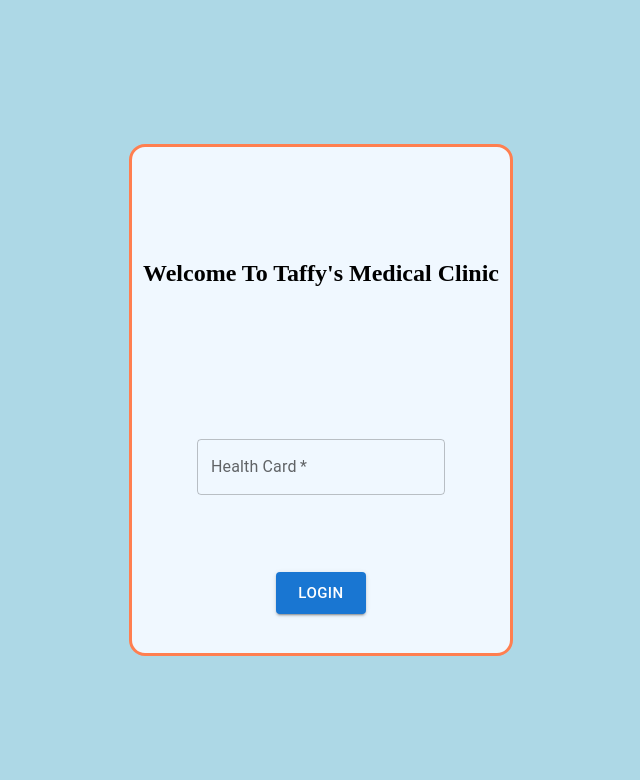
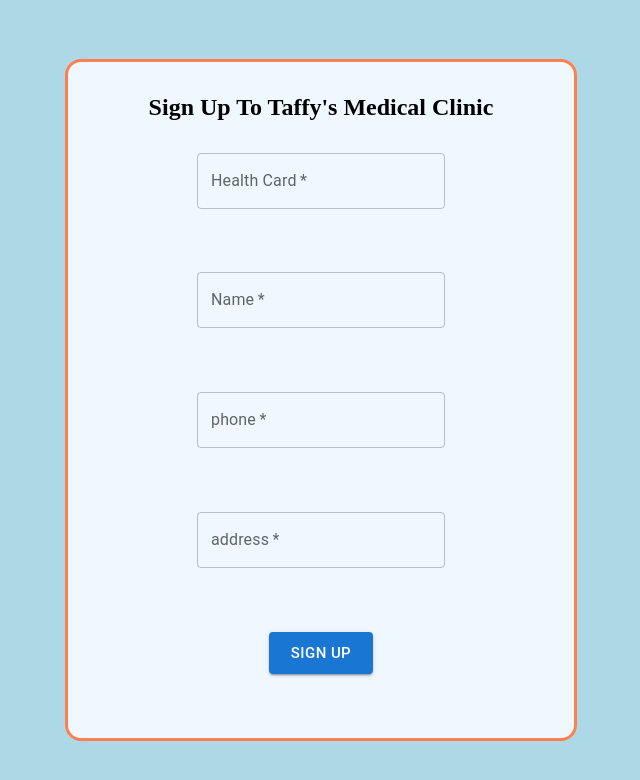
Before and after one commit to Muhammad-I-Hasan/Clinic-Booking-App, a React (Vite) app in the folder client/: page /signup in a window 1280 px wide. Before the commit this address led to /login. Shown: the top 780 px of the page, without its empty margins (319-959 px from the left). Built offline with nearby package versions, Linux system fonts and the light colour scheme.

Commit message:
finished sign up

```diff
--- a/client/package.json
+++ b/client/package.json
@@ -12,8 +12,10 @@
     "@mui/icons-material": "^5.11.16",
     "@mui/x-date-pickers": "^6.0.4",
     "dayjs": "^1.11.7",
+    "moment": "^2.29.4",
     "react": "^18.2.0",
     "react-dom": "^18.2.0",
+    "react-moment": "^1.1.3",
     "react-router-dom": "^6.10.0"
   },
   "devDependencies": {
--- a/client/src/App.jsx
+++ b/client/src/App.jsx
@@ -3,6 +3,7 @@ import './App.css'
 import Home from "./pages/Home"
 import Booking from "./pages/Booking/Booking"
 import Login from './pages/Login/Login'
+import SignUp from "./pages/SignUp/SignUp"
 import Manage from "./pages/Manage"
 import { Routes, Route } from "react-router-dom";
 import Topbar from "./components/Topbar"
@@ -21,6 +22,7 @@ function App() {
           <Route path="/manage" element={<Manage />} />
         </Route>
         <Route path="/login" element={<Login />} />
+        <Route path="/signup" element={<SignUp />} />
         <Route path="*" element={<h1>Error 404 Not Found</h1>} />
       </Routes>
     </div>
--- a/client/src/contexts/AuthContext.jsx
+++ b/client/src/contexts/AuthContext.jsx
@@ -12,8 +12,10 @@ export const AuthContext = createContext();
 export const authReducer = (state, action) => {
   switch (action.type) {
     case "LOGIN":
+      sessionStorage.setItem("user", JSON.stringify(action.payload));
       return { user: action.payload };
     case "LOGOUT":
+      sessionStorage.removeItem("user");
       return { user: null };
     default:
       return state;
@@ -34,24 +36,24 @@ export const AuthContextProvider = ({ children }) => {
     // console.log("current path " + location.pathname)
     const user = JSON.parse(sessionStorage.getItem("user"));
 
-    if(user){
+    if (user) {
       console.log("dispatching")
       dispatch({ type: "LOGIN", payload: user });
-    }else{
-      if(location.pathname != "/") {
-        sessionStorage.setItem("prevLocation", JSON.stringify(location.pathname));
-        navigate("/login");
-        // if (location.pathname == "/login") {
+    } else {
+      if (location.pathname != "/") {
+        if (location.pathname == "/login") {
+          // sessionStorage.setItem("prevLocation", JSON.stringify(location.pathname));
+          navigate("/login", {state: {prevLocation: location.pathname}});
 
-        //     localStorage.setItem("prevLocation", JSON.stringify("/"));
-        //     navigate("/login");
+        }
+        if (location.pathname == "/signup") {
+          navigate("/signup", {state: {prevLocation: location.pathname == "/signUp" || location.pathname == "/login" ? "/": location.pathname}})
+        }
+        else {
+          navigate("/login" , {state: {prevLocation: location.pathname == "/login" || location.pathname == "/signUp" ? "/": location.pathname}})
+        }
+      }
 
-        //   } else {
-
-        //   }
-        // console.log("pathname " + location.pathname)
-        // console.log("auth context navigate called")
-      }
     }
 
     // const user = JSON.parse(localStorage.getItem("user"));
--- a/client/src/hooks/useLogin.jsx
+++ b/client/src/hooks/useLogin.jsx
@@ -1,11 +1,16 @@
 import { useEffect, useState } from "react";
 import { useAuthContext } from "./useAuthContext";
 import { useNavigate } from "react-router-dom";
-
+import { useLocation } from "react-router-dom";
 const useLogin = () =>{
   const [error, setError] = useState(null);
   const [isLoading, setIsLoading] = useState(null);
   const { dispatch } = useAuthContext();
+  const location = useLocation()
+  const prev = location.state?.prevLocation
+  // console.log(prev)
+  // console.log("about to login")
+  // console.log(state)
   const navigate = useNavigate();
 
 
@@ -59,12 +64,12 @@ const useLogin = () =>{
 
 
     if(response.ok){
-        sessionStorage.setItem("user", JSON.stringify(json));
-        dispatch({ type: "LOGIN", payload: json });
+        // sessionStorage.setItem("user", JSON.stringify(json));
+        dispatch({ type: "LOGIN", payload: json[0] });
 
         // setIsLoading(false);
         // console.log("about to navigate")
-        navigate("/");
+        navigate(prev);
     }
 
 
--- /dev/null
+++ b/client/src/hooks/useSignUp.jsx
@@ -0,0 +1,50 @@
+import { useState } from "react"
+import { useAuthContext } from "./useAuthContext"
+import { useLocation, useNavigate } from "react-router"
+const useSignUp = () =>{
+
+  const navigate = useNavigate()
+  const [isLoading, setIsLoading] = useState(null)
+  const [error, setError] = useState(null)
+  const {dispatch} = useAuthContext()
+  const location = useLocation()
+  const prev = location.state?.prevLocation ? location.state?.prevLocation: "/"
+
+
+
+  const signUp = async (HCN, Name, Phone, Address) =>{
+    setIsLoading(false)
+    setError("")
+
+    const response = await fetch(
+      `http://localhost:3001/patients/`,
+      {
+        method: "POST",
+        headers: { "Content-Type": "application/json" },
+        body: JSON.stringify({ HCN, Name, Phone, Address }),
+      }
+    );
+
+
+    const json = await response.json();
+    console.log(json)
+    if (!response.ok) {
+      setIsLoading(false);
+      setError(json.message);
+    }
+
+    if (response.ok) {
+      console.log('hello')
+      // sessionStorage.setItem("user", JSON.stringify(json[0]));
+      dispatch({ type: "LOGIN", payload: json[0] });
+      setIsLoading(false);
+      console.log("navigating to + " + prev)
+      navigate(prev);
+    }
+
+  }
+
+  return {isLoading, error, signUp}
+}
+
+export default useSignUp
--- a/client/src/pages/Login/Login.jsx
+++ b/client/src/pages/Login/Login.jsx
@@ -70,6 +70,15 @@ export default function Login() {
             >
               Login
             </Button>
+            <Button
+              size="large"
+              color="primary"
+              variant="contained"
+              className="sideButton"
+              onClick={() => navigate("/signup")}
+            >
+              Sign Up
+            </Button>
 
           </div>
       </form>
--- /dev/null
+++ b/client/src/pages/SignUp/SignUp.css
@@ -0,0 +1,45 @@
+.signUpForm {
+  flex:1;
+  display: flex;
+  justify-content: space-around;
+  align-items: center;
+  flex-flow: column nowrap;
+  /* background-color: yellow; */
+
+}
+
+
+
+.ageSelector{
+  flex-shrink: 1;
+  width: 6em;
+  padding: 2em;
+}
+
+
+
+.signUpTitle{
+  text-align: center;
+}
+
+.signUp{
+  background-color: aliceblue;
+  border: 0.2em solid coral;
+  border-radius: 1em;
+  aspect-ratio: 12 / 16;
+  width: 40%;
+  display: flex;
+  flex-flow: column nowrap;
+  justify-content: center;
+  align-items: center;
+  padding: 2em;
+}
+
+.signUpContainer{
+  width: 100%;
+  height: 100dvh;
+  display:flex;
+  justify-content: center;
+  align-items: center;
+  background-color: lightblue;
+}
--- /dev/null
+++ b/client/src/pages/SignUp/SignUp.jsx
@@ -0,0 +1,125 @@
+import React from "react";
+import { useState, useEffect } from "react";
+import Box from "@mui/material/Box";
+import Typography from "@mui/material/Typography";
+import TextField from "@mui/material/TextField";
+import Button from "@mui/material/Button";
+import "./SignUp.css"
+import useLogin from "../../hooks/useLogin"
+import { Navigate } from "react-router-dom";
+import { useNavigate } from "react-router-dom";
+import useSignUp from "../../hooks/useSignUp"
+import { MobileDatePicker } from "@mui/x-date-pickers";
+import dayjs from "dayjs";
+
+export default function SignUp() {
+  const navigate = useNavigate()
+  useLogin()
+  const [formInputs, setinput] = useState({
+    healthCard: "",
+    phone: "",
+    name: "",
+    address: ""
+
+  });
+
+  const { signUp, error, isLoading } = useSignUp();
+  // const navigate = useNavigate();
+
+  const handleChange = (e) => {
+    setinput({ ...formInputs, [e.target.name]: e.target.value });
+  };
+  const handleDateChange = (date) => {
+    console.log(date)
+    // console.log(e.target.name)
+  }
+  const handleSubmit = async (e) => {
+    e.preventDefault();
+    // console.log(formInputs);
+
+
+    //temporary fix
+    await signUp(formInputs.healthCard, formInputs.name, formInputs.phone, formInputs.address);
+
+    // navigate(-1);
+
+
+  };
+  return (
+    <div className="signUpContainer">
+
+      <div className="signUp">
+        <h2 className="signUpTitle">
+          Sign Up To Taffy's Medical Clinic
+        </h2>
+        <form className="signUpForm" onSubmit={handleSubmit}>
+          <TextField
+            type="number"
+            className="textField"
+            value={formInputs.healthCard}
+            onChange={handleChange}
+            name="healthCard"
+            required
+            id="healthCard"
+            label="Health Card"
+            variant="outlined"
+            color="primary"
+          />
+          <TextField
+
+            className="nameSelector"
+            value={formInputs.name}
+            onChange={handleChange}
+            name="name"
+            required
+            id="name"
+            label="Name"
+            variant="outlined"
+            color="primary"
+          />
+
+          <TextField
+            type="number"
+            className="phoneSelector"
+            value={formInputs.phone}
+            onChange={handleChange}
+            name="phone"
+            required
+            id="phone"
+            label="phone"
+            variant="outlined"
+            color="primary"
+          />
+          <TextField
+            className="addressSelector"
+            value={formInputs.address}
+            onChange={handleChange}
+            name="address"
+            required
+            id="address"
+            label="address"
+            variant="outlined"
+            color="primary"
+          />
+
+
+
+          <div className="buttons">
+            <Button
+              // disabled={isLoading}
+              type="submit"
+              size="large"
+              color="primary"
+              variant="contained"
+              className="mainButton"
+            >
+              Sign Up
+            </Button>
+
+          </div>
+        </form>
+      </div>
+
+    </div>
+  );
+}
```
Also changed, not shown: client/src/pages/Booking/Booking.jsx (+6 -6 lines), 2 other files (tests, documents, lock files or other folders).
